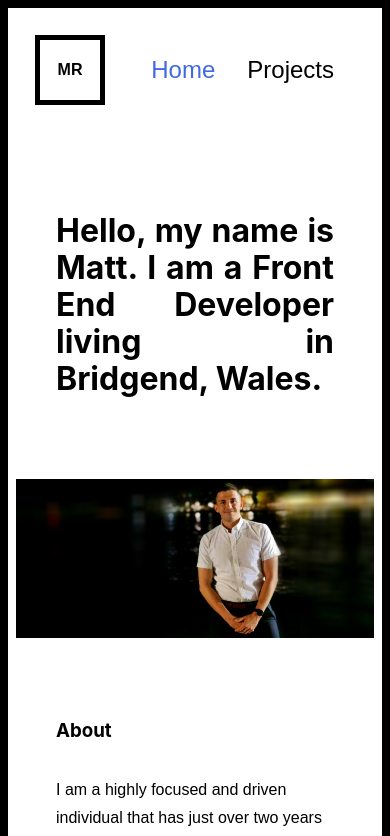
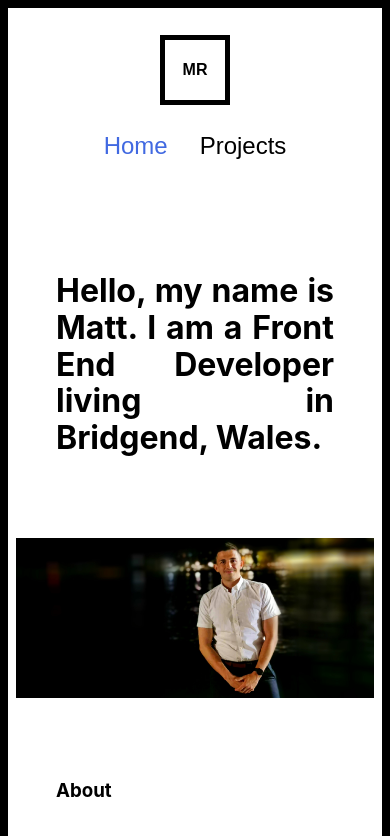
Before and after one commit to mrideout1985/Portfolio, a Next.js app: page / in a window 390 px wide. Shown: the top 836 px of the page. Built offline with nearby package versions, Linux system fonts and the light colour scheme.

Commit message:
mobile stytling

```diff
--- a/components/footer.js
+++ b/components/footer.js
@@ -1,30 +1,29 @@
 import React from 'react'
 import Link from "next/link"
 import { Github, Linkedin, Gmail } from "../components/icons/index"
+import { useMedia } from 'react-use';
+
 import styles from "./footer.module.scss"
 
 const Footer = () => {
+	const isWide = useMedia('(max-width: 500px)');
 	return (
 		<footer className={styles.footer}>
 			<div className={styles.name}>
 				Matthew Rideout
 			</div>
 			<div className={styles.contact}>
-
 				<a href="https://github.com/mrideout1985">
-					<Github size={48} />
+					<Github size={isWide ? 25 : 46} />
 				</a>
 
 				<a href="https://www.linkedin.com/in/matthew-rideout-6b184a19b/">
-					<Linkedin size={48} />
+					<Linkedin size={isWide ? 25 : 46} />
 				</a>
 
 				<a href="mailto:mrideout.dev@gmail.com, mrideout1985@gmail.com">
-					<Gmail size={48} />
+					<Gmail size={isWide ? 25 : 46} />
 				</a>
-
-
-
 			</div>
 		</footer>
 	)
--- a/components/footer.module.scss
+++ b/components/footer.module.scss
@@ -1,3 +1,5 @@
+@import "../sass/abstracts/mixins";
+
 .footer {
 	display: flex;
 	width: 100%;
@@ -9,6 +11,10 @@
 	.name {
 		font-family: Roboto;
 		font-size: 1.5rem;
+
+		@include respond(phone) {
+			font-size: 1rem;
+		}
 	}
 
 	.contact {
--- a/components/nav.module.scss
+++ b/components/nav.module.scss
@@ -1,3 +1,5 @@
+@import "../sass/abstracts/mixins";
+
 .header {
 	width: 100%;
 	background-color: var(--main-bg-color);
@@ -9,7 +11,12 @@
 		justify-content: space-between;
 		align-items: center;
 		padding: 1rem;
-
+		@include respond(phone) {
+			flex-direction: column;
+			.logo {
+				margin-bottom: 2rem;
+			}
+		}
 		.logo {
 			display: flex;
 			position: relative;
```
